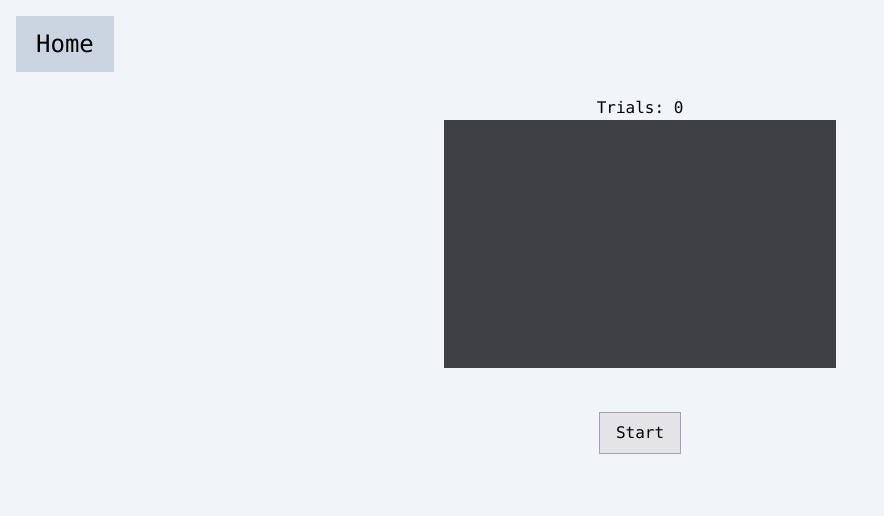
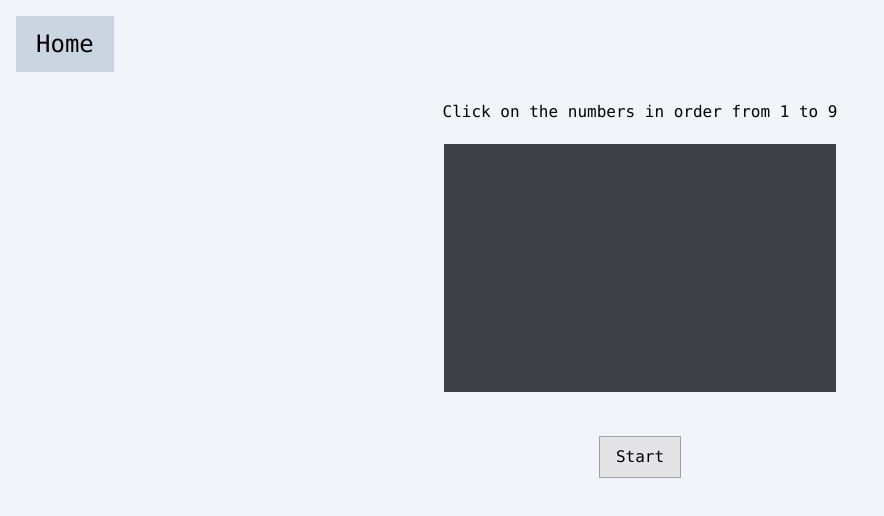
Before and after one commit to ashley-cao-0/simple-games, a React (Vite) app: page /memory in a window 1280 px wide. Shown: the top 516 px of the page, without its empty margins (0-884 px from the left). Built offline with nearby package versions, Linux system fonts and the light colour scheme.

Commit message:
add instruction, put trials num in box

```diff
--- a/src/components/MemoryTest.jsx
+++ b/src/components/MemoryTest.jsx
@@ -153,7 +153,7 @@ const MemoryTest = () => {
 
   return (
     <>
-    <div className=" mt-24 flex flex-col items-center ">
+    <div className=" mt-20 flex flex-col items-center py-5">
       {/* <h2 className=" text-xl mb-2"> Level {digitNum - 2} - {digitNum} digits </h2> */}
       {/* <div className=" text-lg mb-5">
         Number of digits:
@@ -161,7 +161,7 @@ const MemoryTest = () => {
           digitButtons.map(button => <button key={button.digit} onClick={() => {changeLevel(button.digit)}} style= {button.style} className= " bg-slate-200 text-gray-700 px-3 py-1 mx-1 text-xl hover:bg-gray-500 hover:text-white"> {button.digit} </button>)
         }
       </div> */}
-      <h2> Trials: {trials} </h2>
+      <p className=" mb-5"> Click on the numbers in order from 1 to 9 </p>
       <div className=" bg-zinc-700 p-1 mb-6">
         {grid.map((row, iRow) =>
           <div key={iRow} className="flex">
@@ -176,6 +176,7 @@ const MemoryTest = () => {
           <div className=" w-96 border border-zinc-700 p-2 pl-6">
             <h2 className=" font-bold text-center"> Result </h2>
             <ul className=" list-disc ">
+              <li> Trials: { trials } </li>
               <li> Your average time taken to start: {Math.round(waitTime/trials/1000)}s </li>
               <li> Your average accuracy: {Math.round(numCorrect/(trials*9)*100)}% </li>
               <li className=" font-semibold mb-4"> You are currently {accuracyVsChimp(numCorrect, trials)} times less accurate, and {speedVsChimp(waitTime, trials)} times slower than a chimpazee</li>
```
